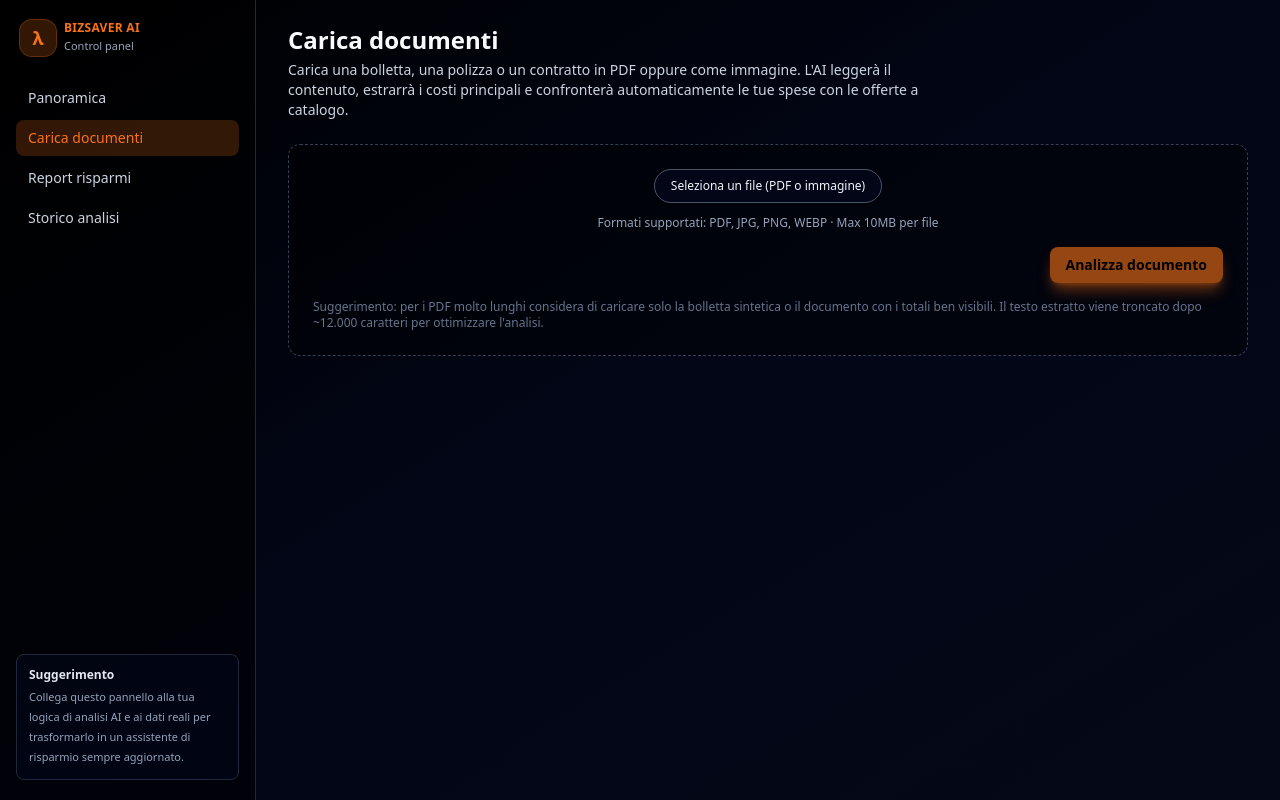
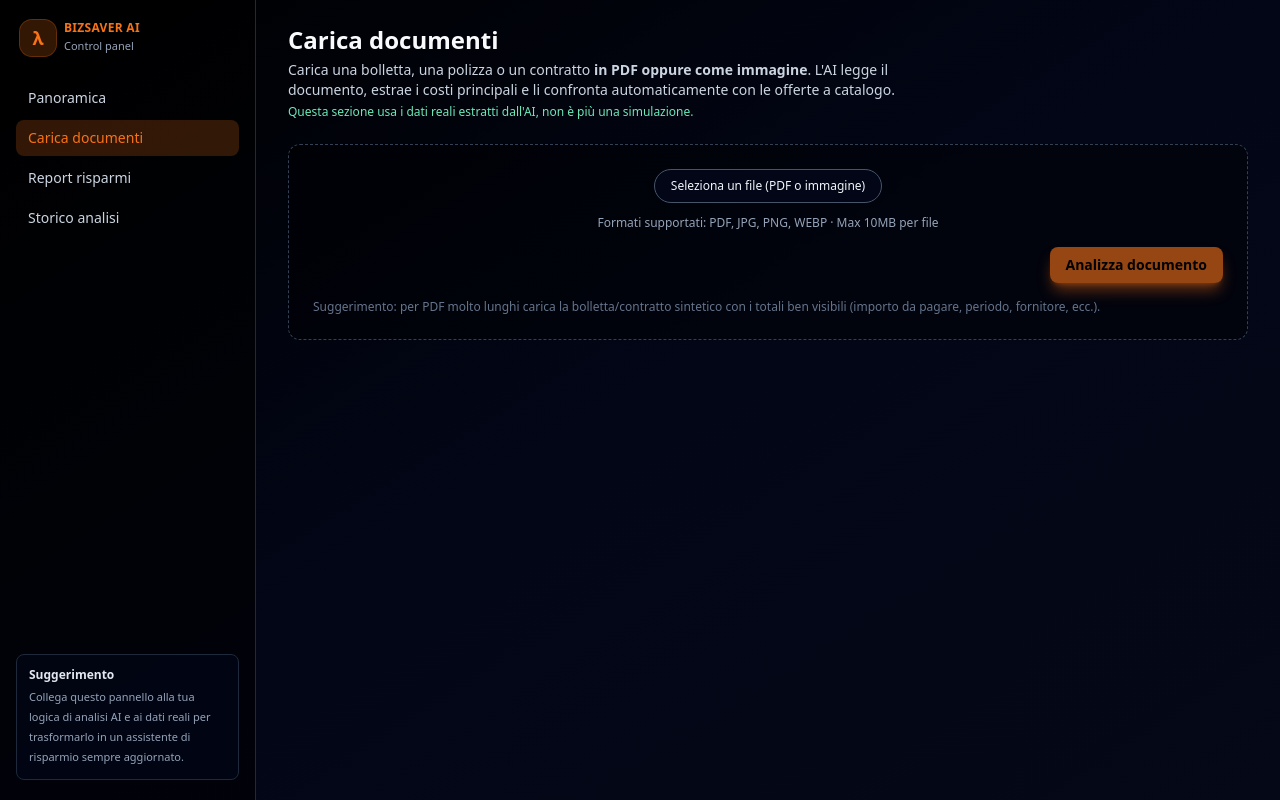
Before and after one commit to Padu76/biz-saver, a Next.js app: page /upload in a window 1280 px wide. Built offline with nearby package versions, Linux system fonts and the light colour scheme.

Commit message:
use real AI analysis in upload page

```diff
--- a/app/(dashboard)/upload/page.tsx
+++ b/app/(dashboard)/upload/page.tsx
@@ -2,7 +2,10 @@
 
 import { FormEvent, useState } from "react";
 import { ComparisonReport } from "@/components/ComparisonReport";
-import type { CurrentCostProfile, SuggestedAlternative } from "@/types/cost-comparison";
+import type {
+  CurrentCostProfile,
+  SuggestedAlternative,
+} from "@/types/cost-comparison";
 
 interface AnalyzeResponse {
   profile: CurrentCostProfile;
@@ -32,12 +35,14 @@ export default function UploadPage() {
 
       const res = await fetch("/api/analyze", {
         method: "POST",
-        body: formData
+        body: formData,
       });
 
       if (!res.ok) {
         const body = await res.json().catch(() => null);
-        throw new Error(body?.error || "Errore durante l'analisi del documento.");
+        throw new Error(
+          body?.error || "Errore durante l'analisi del documento."
+        );
       }
 
       const data: AnalyzeResponse = await res.json();
@@ -52,15 +57,22 @@ export default function UploadPage() {
 
   return (
     <div className="space-y-6">
+      {/* HEADER */}
       <div>
         <h1 className="text-2xl font-semibold">Carica documenti</h1>
         <p className="mt-1 max-w-2xl text-sm text-slate-300">
-          Carica una bolletta, una polizza o un contratto in PDF oppure come immagine. L&apos;AI
-          legger&agrave; il contenuto, estrarr&agrave; i costi principali e confronter&agrave;
-          automaticamente le tue spese con le offerte a catalogo.
+          Carica una bolletta, una polizza o un contratto{" "}
+          <span className="font-semibold">in PDF oppure come immagine</span>.
+          L&apos;AI legge il documento, estrae i costi principali e li confronta
+          automaticamente con le offerte a catalogo.
+        </p>
+        <p className="mt-1 max-w-2xl text-xs text-emerald-300">
+          Questa sezione usa i dati reali estratti dall&apos;AI, non è più una
+          simulazione.
         </p>
       </div>
 
+      {/* FORM UPLOAD */}
       <form
         onSubmit={handleSubmit}
         className="space-y-4 rounded-xl border border-dashed border-slate-700 bg-black/40 p-6 text-sm"
@@ -89,7 +101,8 @@ export default function UploadPage() {
           </p>
           {file && (
             <p className="text-xs text-emerald-300">
-              File selezionato: <span className="font-semibold">{file.name}</span>
+              File selezionato:{" "}
+              <span className="font-semibold">{file.name}</span>
             </p>
           )}
         </div>
@@ -108,37 +121,48 @@ export default function UploadPage() {
 
         {!error && !result && (
           <p className="text-xs text-slate-500">
-            Suggerimento: per i PDF molto lunghi considera di caricare solo la bolletta sintetica
-            o il documento con i totali ben visibili. Il testo estratto viene troncato dopo ~12.000
-            caratteri per ottimizzare l&apos;analisi.
+            Suggerimento: per PDF molto lunghi carica la bolletta/contratto
+            sintetico con i totali ben visibili (importo da pagare, periodo,
+            fornitore, ecc.).
           </p>
         )}
       </form>
 
+      {/* RISULTATO AI REALE */}
       {result && (
         <div className="space-y-4">
           <div className="rounded-xl border border-slate-800 bg-slate-950/70 p-4 text-xs text-slate-300">
             <div className="mb-1 text-[11px] uppercase tracking-wide text-slate-400">
-              Anteprima analisi AI
+              Anteprima analisi AI (dati reali)
             </div>
             <p>
               Categoria rilevata:{" "}
               <span className="font-semibold">{result.profile.categoria}</span>
             </p>
             <p>
+              Fornitore attuale:{" "}
+              <span className="font-semibold">
+                {result.profile.fornitore_attuale || "Non specificato"}
+              </span>
+            </p>
+            <p>
               Spesa mensile stimata:{" "}
               <span className="font-semibold">
-                {result.profile.spesa_mensile_attuale} {result.profile.valuta}
+                {result.profile.spesa_mensile_attuale}{" "}
+                {result.profile.valuta || "EUR"}
               </span>
             </p>
             <p className="mt-1 text-slate-400">
-              I dati sono stati estratti automaticamente dal documento caricato (PDF o immagine).
-              Controlla sempre che importi e categoria siano coerenti prima di agire sui cambi di
-              fornitore.
+              I dati sopra sono stati estratti automaticamente dal documento
+              caricato (PDF o immagine). Verifica che importi e categoria siano
+              coerenti prima di procedere con eventuali cambi di fornitore.
             </p>
           </div>
 
-          <ComparisonReport profile={result.profile} suggestions={result.suggestions} />
+          <ComparisonReport
+            profile={result.profile}
+            suggestions={result.suggestions}
+          />
         </div>
       )}
     </div>
```
